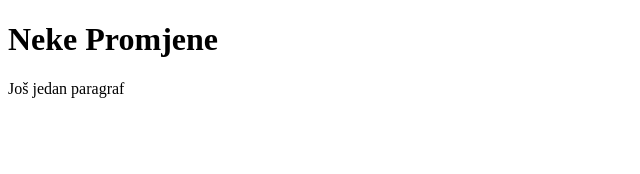
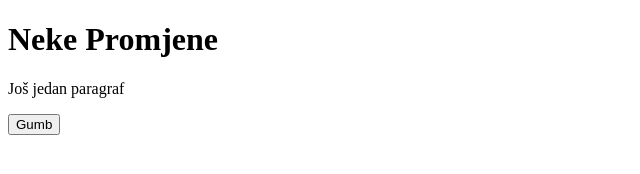
Before and after one commit to AnBen98/Algebra-zadaca, a plain HTML site: page index.htm in a window 1280 px wide. Shown: the whole page, without its empty margins (0-640 px from the left). Drawn offline with Linux system fonts and the light colour scheme.

Commit message:
Add button

```diff
--- a/index.htm
+++ b/index.htm
@@ -8,5 +8,6 @@
 <body>
     <h1>Neke Promjene</h1>
     <p>Još jedan paragraf</p>
+    <button>Gumb</button>
 </body>
 </html>
```
